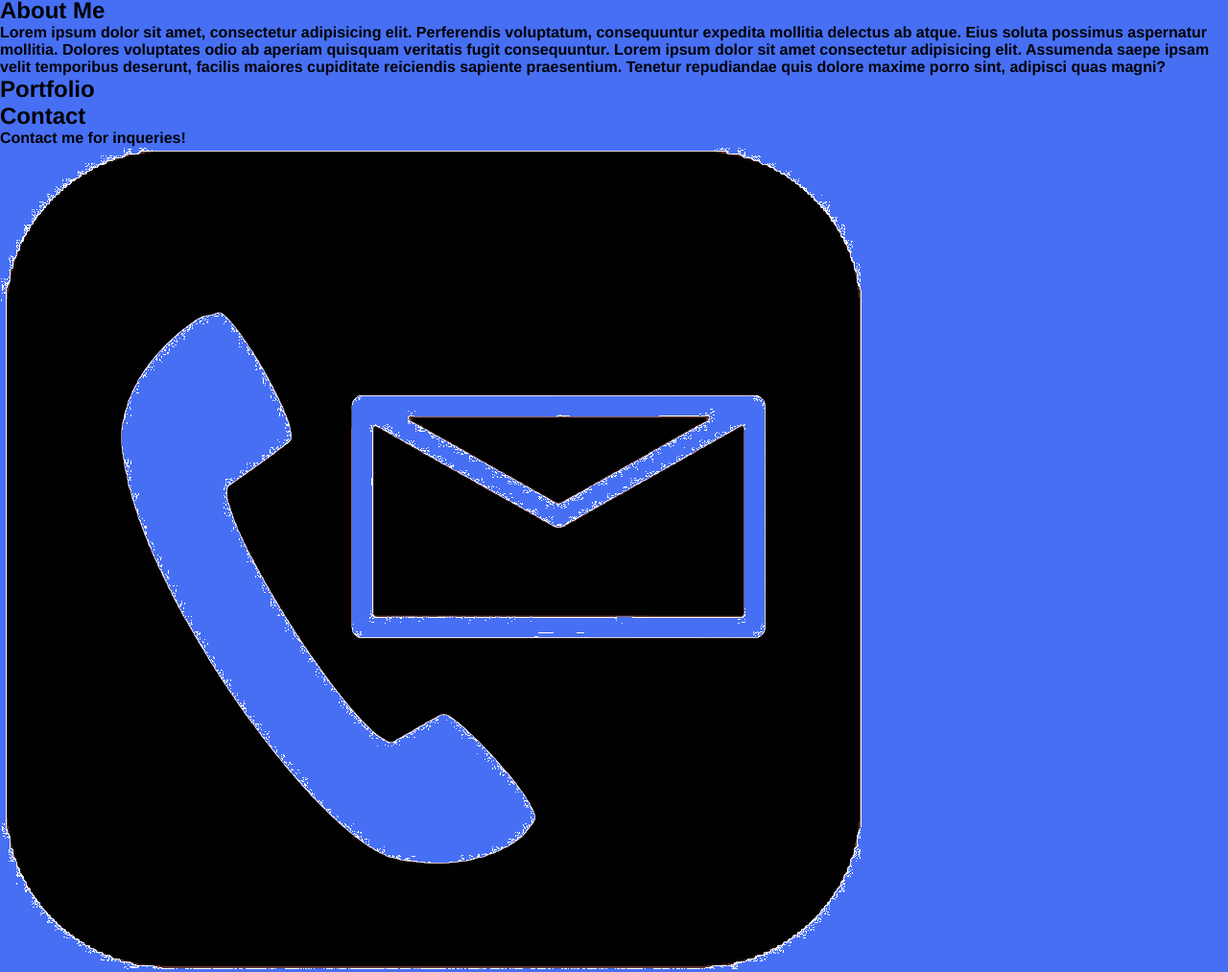
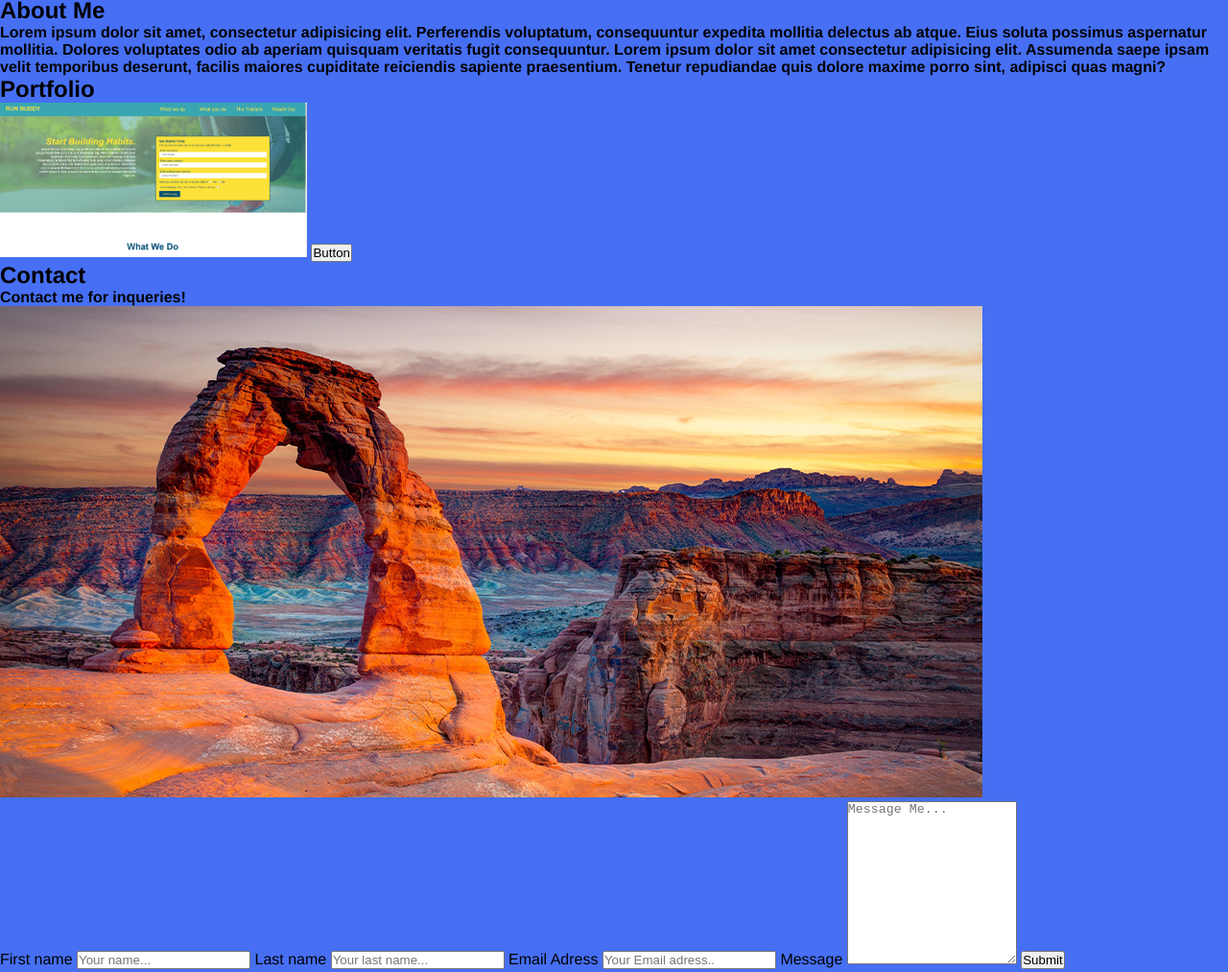
Before and after one commit to 15kmaddock/KM-portfolio, a plain HTML site: page index.html in a window 1280 px wide. Shown: the part 380-1393 px from the top of the page at 96% size. Drawn offline with Linux system fonts and the light colour scheme.

Commit message:
added develop branch

```diff
--- a/Assets/CSS/style.css
+++ b/Assets/CSS/style.css
@@ -80,3 +80,15 @@ margin: 20px 0px;
 .section-title {
     font-weight: bold;
 }
+
+/* picture button link to run buddy */
+
+.container {
+    position: relative;
+    width: 50%;
+}
+
+.container img {
+    width: 50%;
+    height: auto;
+}
--- a/index.html
+++ b/index.html
@@ -47,6 +47,10 @@
         <section  id="Portfolio" >
             <div class="section-title" >
                 <h2>Portfolio</h2>
+                <div class="container">
+                    <img src="./Assets/images/Rb-sc.png" alt="Run-buddy-screenshot">
+                    <button class="btn">Button</button>
+                </div>
                 <p>
 
                 </p>
@@ -64,7 +68,7 @@
             </div>
                 <div class="ct-row">
                     <div class="ct-colum">
-                        <img src="./Assets/icons/contact-me.png">
+                        <img src="./Assets/images/arches.jpg">
                     </div>
                     <div class="ct-colum">
                         <form action="/action_page.php">
```
Also changed, not shown: Assets/images/Rb-sc.png (added), Assets/images/arches.jpg (added).
